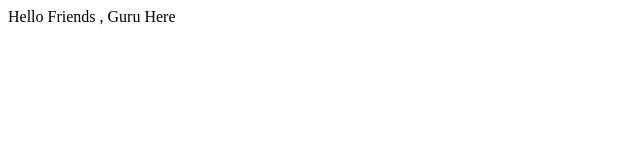
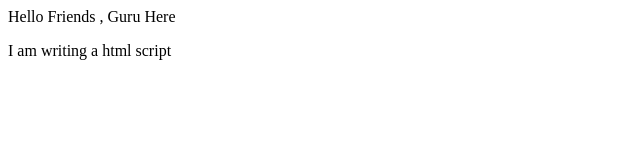
Before and after one commit to GURU2612/LocalRepo, a plain HTML site: page index.html in a window 1280 px wide. Shown: the whole page, without its empty margins (0-640 px from the left). Drawn offline with Linux system fonts and the light colour scheme.

Commit message:
Add some features

```diff
--- a/index.html
+++ b/index.html
@@ -1,3 +1,4 @@
 <html>
     <p>Hello Friends , Guru Here</p>
+    <p>I am writing a html script</p>
 </html>
```
